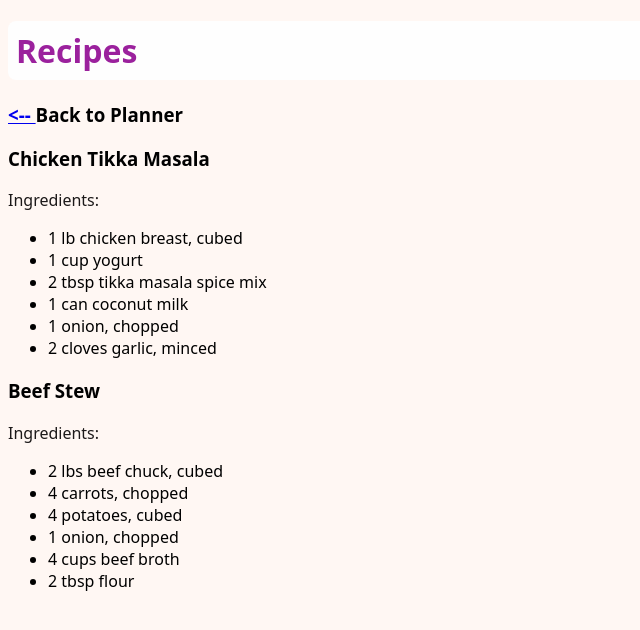
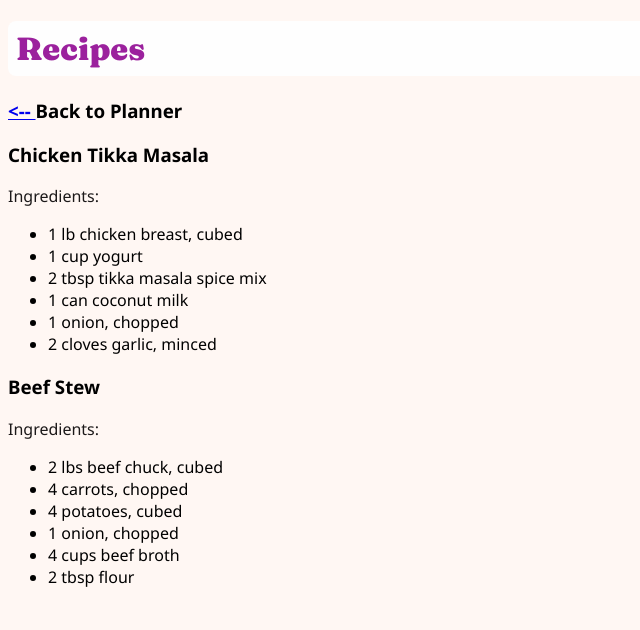
Before and after one commit to leah16303/monoRepo, a website: page packages/proto/public/Recipes.html in a window 1280 px wide. Shown: the whole page, without its empty margins (0-640 px from the left). Drawn offline with Linux system fonts and the light colour scheme.

Commit message:
added correct head information

```diff
--- a/packages/proto/public/Recipes.html
+++ b/packages/proto/public/Recipes.html
@@ -1,7 +1,22 @@
 <!DOCTYPE html>
 <html lang="en">
-    <link rel="stylesheet" href="/styles/page.css" />
-    <link rel="stylesheet" href="/styles/tokens.css" />
+
+    <head>
+        <meta charset="utf-8" />
+        <link rel="stylesheet" href="/styles/page.css" />
+        <link rel="stylesheet" href="/styles/tokens.css" />
+        <link rel="preconnect" href="https://fonts.googleapis.com">
+        <link rel="preconnect" href="https://fonts.gstatic.com" crossorigin>
+        <link href="https://fonts.googleapis.com/css2?family=Fraunces:ital,opsz,wght@0,9..144,100..900;1,9..144,100..900&family=Poppins:ital,wght@0,100;0,200;0,300;0,400;0,500;0,600;0,700;0,800;0,900;1,100;1,200;1,300;1,400;1,500;1,600;1,700;1,800;1,900&display=swap" rel="stylesheet">
+
+
+        <link rel="preconnect" href="https://fonts.googleapis.com">
+        <link rel="preconnect" href="https://fonts.gstatic.com" crossorigin>
+        <link href="https://fonts.googleapis.com/css2?family=Fraunces:ital,opsz,wght@0,9..144,100..900;1,9..144,100..900&family=Noto+Sans:ital,wght@0,100..900;1,100..900&family=Poppins:ital,wght@0,100;0,200;0,300;0,400;0,500;0,600;0,700;0,800;0,900;1,100;1,200;1,300;1,400;1,500;1,600;1,700;1,800;1,900&display=swap" rel="stylesheet">
+        <link rel="stylesheet" href="/styles/page.css" />
+        <link rel="stylesheet" href="/styles/tokens.css" />
+    </head>
+
     <header >
         <h1>Recipes</h1>
     </header>
```
Also changed, not shown: packages/proto/public/ExerciseOptions.html (+15 -2 lines), packages/proto/public/Journal.html (+15 -2 lines), packages/proto/public/MealPlan.html (+15 -2 lines), packages/proto/public/WorkoutCalendar.html (+15 -2 lines), packages/proto/public/index.html (+8 -27 lines).
